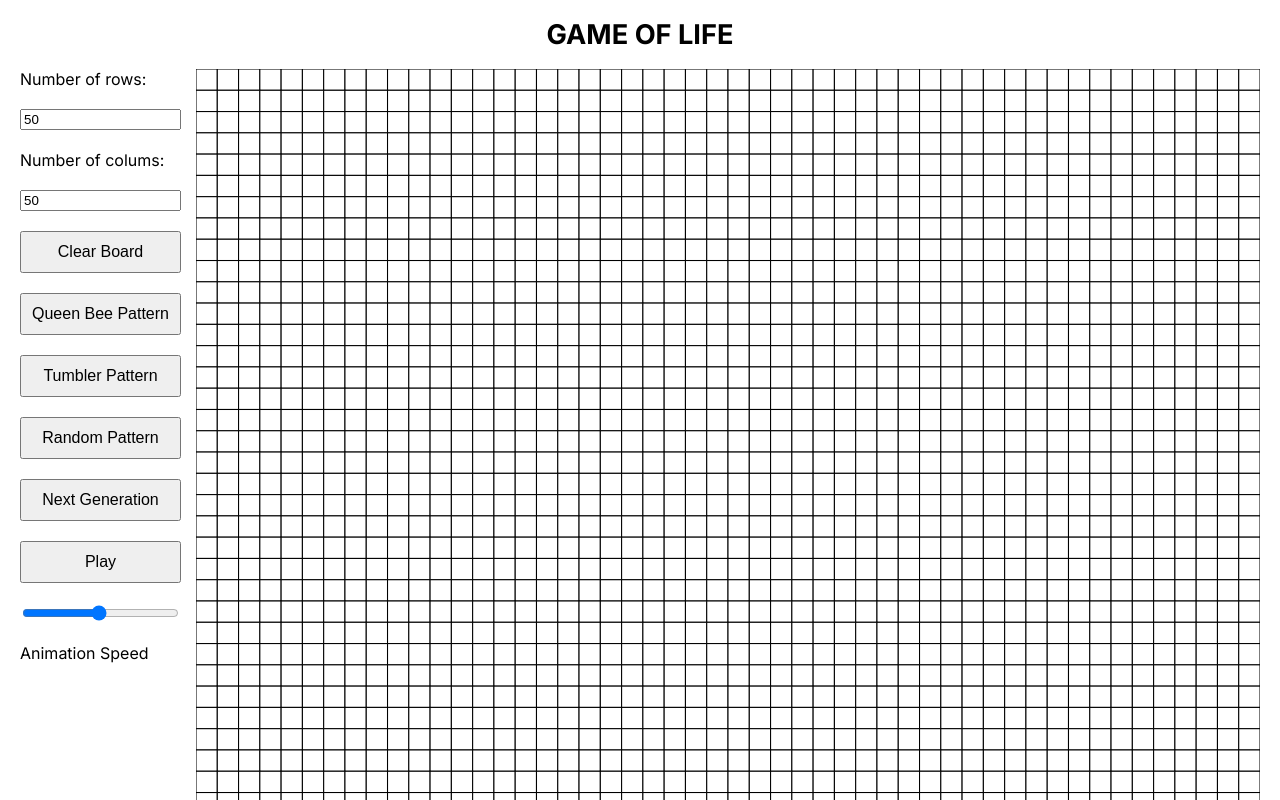
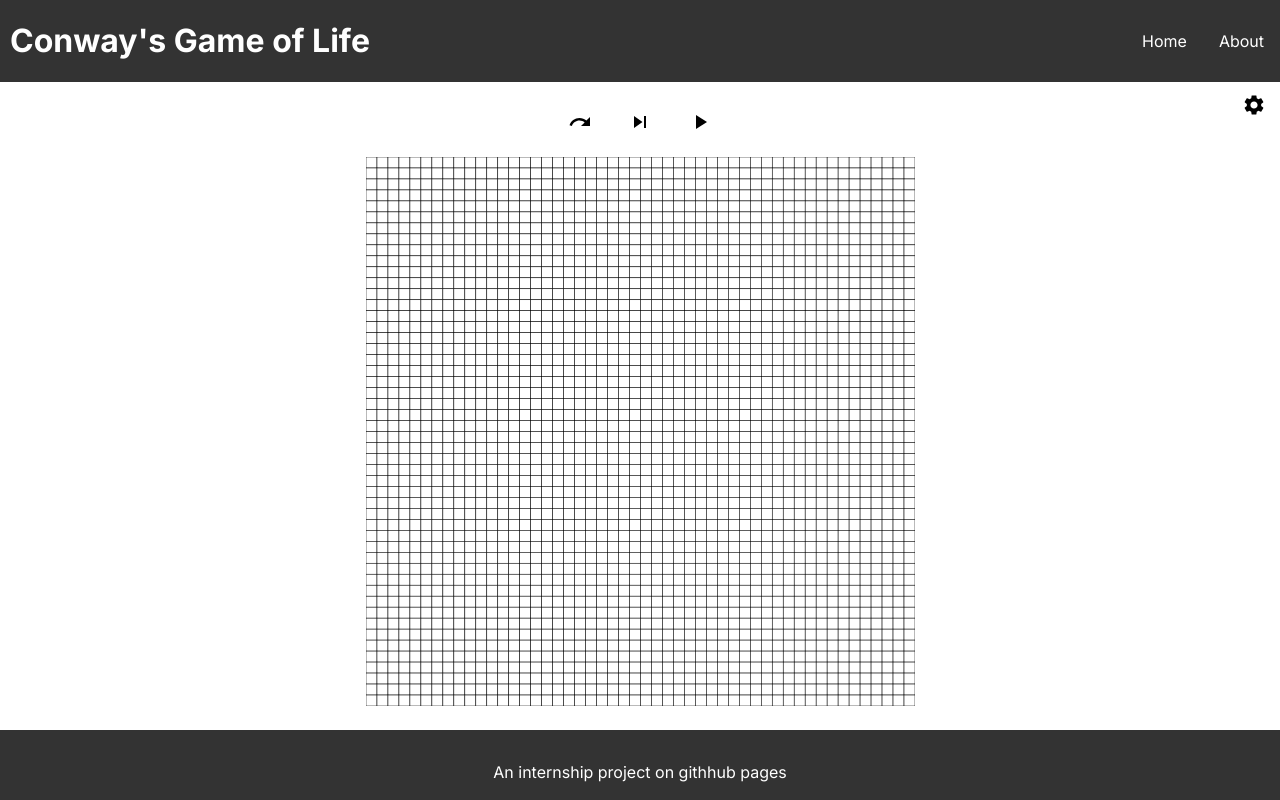
Before and after one commit to Okios2/Game-of-Life, a Next.js app: page / in a window 1280 px wide. Shown: the top 800 px of the page. Built offline with nearby package versions, Linux system fonts and the light colour scheme.

Commit message:
Adding drawer menu

```diff
--- a/app/components/actionbutton.tsx
+++ b/app/components/actionbutton.tsx
@@ -1,8 +1,8 @@
 import styles from "./actionButton.module.css"
 
-const ActionButton = ({onClick, name, disabled = false}: {onClick: () => void, name: string, disabled?: boolean}) => {
+const ActionButton = ({onClick, name, disabled = false, index}: {onClick: (index: number) => void, name: string, disabled?: boolean, index: number}) => {
     return (
-        <button onClick={onClick} className={styles.actionbutton} disabled={disabled}>{name}</button>
+        <button onClick={() => onClick(index)} className={styles.actionbutton} disabled={disabled}>{name}</button>
     );
 }
 
--- a/app/components/gridContainer.tsx
+++ b/app/components/gridContainer.tsx
@@ -1,5 +1,11 @@
 'use client'
 import {ChangeEvent, SetStateAction, useRef, useState} from "react";
+import {Drawer, IconButton} from '@mui/material';
+import SettingsIcon from '@mui/icons-material/Settings';
+import PauseIcon from '@mui/icons-material/Pause';
+import PlayArrowIcon from '@mui/icons-material/PlayArrow';
+import SkipNextIcon from '@mui/icons-material/SkipNext';
+import RedoIcon from '@mui/icons-material/Redo';
 
 import ActionButton from "./actionbutton";
 import GameBoard from "../components/grid";
@@ -10,6 +16,7 @@ import tumblerPattern from "../patterns/tumbler";
 
 const GridContainer = () => {
     const [isRunning, setIsRunning] = useState(false);
+    const [isOpen, setIsOpen] = useState(false);
     const [rows, setRows] = useState(50);
     const [cols, setCols] = useState(50);
     const [fps, setFps] = useState(30);
@@ -21,11 +28,14 @@ const GridContainer = () => {
     const resetToBlank = () => gridRef.current?.setPattern([[]]);
     const setNextGeneration = () => gridRef.current?.nextGrid();
     const handleSimulation = () => setIsRunning(!isRunning);
+    const toggleDrawer = () => setIsOpen(!isOpen);
     const patterns = [
+        {reset: resetToBlank, name: "Clear Board"},
         {reset: resetToQeenBeeGrid, name: "Queen Bee Pattern"},
         {reset: resetToTumblerGrid, name: "Tumbler Pattern"},
         {reset: resetToRandomGrid, name: "Random Pattern"}
     ];
+    const reset = () => patterns[patternIndex].reset();
 
     const handleEnterPressed = (e: React.KeyboardEvent) => {
         if(e.key === "Enter" && !isRunning){
@@ -42,9 +52,25 @@ const GridContainer = () => {
         setter(Math.min(Number(max), Math.max(Number(min), Number(value))));
     }
 
+    const handlePatternClick = (index: number) => {
+        setPatternIndex(index);
+        patterns[index].reset();
+    };
+
     return (
         <div className={styles.center} onKeyDown={handleEnterPressed} tabIndex={0}>
             <div className={styles.buttonscontainer}>
+                <IconButton color="inherit" onClick={reset} disabled={isRunning}><RedoIcon/></IconButton>
+                <IconButton color="inherit" onClick={setNextGeneration} disabled={isRunning}><SkipNextIcon/></IconButton>
+                <IconButton color="inherit" onClick={handleSimulation}>
+                    {isRunning ? <PauseIcon/> : <PlayArrowIcon/>}
+                </IconButton>
+                <div className={styles.iconbutton}>
+                    <IconButton color="inherit" onClick={toggleDrawer}>
+                        <SettingsIcon></SettingsIcon>
+                    </IconButton>
+                </div>
+                <Drawer anchor='right' open={isOpen} onClose={toggleDrawer} classes={{paper: styles.drawer}}>
                     <label htmlFor="rowsInput" >Number of rows:</label>
                         <input
                             id="rowsInput"
@@ -67,17 +93,16 @@ const GridContainer = () => {
                             max={50}
                             disabled={isRunning}
                         />
-                <ActionButton onClick={resetToBlank} name="Clear Board" disabled={isRunning}/>
-                {patterns.map((pattern) => (
+                        <label>Example Patterns</label>
+                        {patterns.map((pattern, index) => (
                             <ActionButton
                                 key={pattern.name}
-                        onClick={pattern.reset}
+                                onClick={handlePatternClick}
                                 name={pattern.name}
                                 disabled={isRunning}
+                                index={index}
                             />
                         ))}
-                <ActionButton onClick={setNextGeneration}  name="Next Generation" disabled={isRunning}/>
-                <ActionButton onClick={handleSimulation} name={isRunning ? "Pause" : "Play"}/>
                         <input
                             type="range"
                             id="speed-animation"
@@ -88,6 +113,7 @@ const GridContainer = () => {
                             max={60}
                         />
                     <label htmlFor="speed-animation">Animation Speed</label>
+                </Drawer>
             </div>
             <div className={styles.gridcontainer}>
                 <GameBoard key={`${rows}x${cols}`} isRunning={isRunning} rows={rows} cols={cols} ref={gridRef} fps={fps}/>
--- a/app/globals.css
+++ b/app/globals.css
@@ -5,8 +5,39 @@ html, body {
   padding: 0;
 }
 
+.header {
+  background: #333;
+  color: white;
+  display: flex;
+  justify-content: space-between;
+  align-items: center;
+  margin-bottom: 20px;
+}
+
+.header h1 {
+  margin-left: 10px;
+}
+
+.nav {
+  display: flex;
+  align-items: center;
+}
+
+.nav a {
+  margin: 0 1rem;
+  color: white;
+  text-decoration: none;
+}
+
+.footer {
+  background: #333;
+  color: white;
+  text-align: center;
+  padding: 1rem;
+}
+
 @media (orientation: portrait){
   body{
-    padding: 0 20px;
+    padding: 0 2px;
   }
 }
--- a/app/layout.tsx
+++ b/app/layout.tsx
@@ -1,5 +1,6 @@
 import type { Metadata } from "next";
 import { Inter } from "next/font/google";
+import Link from "next/link";
 import "./globals.css";
 
 const inter = Inter({ subsets: ["latin"] });
@@ -16,7 +17,19 @@ export default function RootLayout({
 }>) {
   return (
     <html lang="en">
-      <body className={inter.className}>{children}</body>
+      <body className={inter.className}>
+        <header className="header">
+          <h1>Conway's Game of Life</h1>
+          <nav className="nav">
+            <Link href="/">Home</Link>
+            <Link href="/about">About</Link>
+          </nav>
+        </header>
+        {children}
+        <footer className="footer">
+          <p>An internship project on githhub pages</p>
+        </footer>
+      </body>
     </html>
   );
 }
--- a/app/page.module.css
+++ b/app/page.module.css
@@ -21,6 +21,7 @@
   min-width: 100%;
   gap: 15px;
   margin-bottom: 20px;
+  flex-flow: column;
 }
 
 .gridcontainer {
@@ -30,8 +31,22 @@
 
 .buttonscontainer {
   display: flex;
-  flex-flow: column nowrap;
+  flex-flow: row nowrap;
   gap: 20px;
+  justify-content: center;
+}
+
+.drawer {
+  gap: 15px;
+  background-color: #333;
+  padding: 20px;
+  color: white
+}
+
+.iconbutton {
+  position: absolute;
+  top: 85px;
+  right: 0.5%;
 }
 
 @media (orientation: portrait) {
--- a/app/page.tsx
+++ b/app/page.tsx
@@ -5,9 +5,6 @@ export default function Home() {
 
   return (
     <main className={styles.main}>
-      <div className={styles.description}>
-          <h1>GAME OF LIFE</h1>
-      </div>
       <GridContainer/>
     </main>
   );
```
Also changed, not shown: package.json (+8 -4 lines), 1 other file (tests, documents, lock files or other folders). Lines whose indentation alone changed are shown as unchanged.
